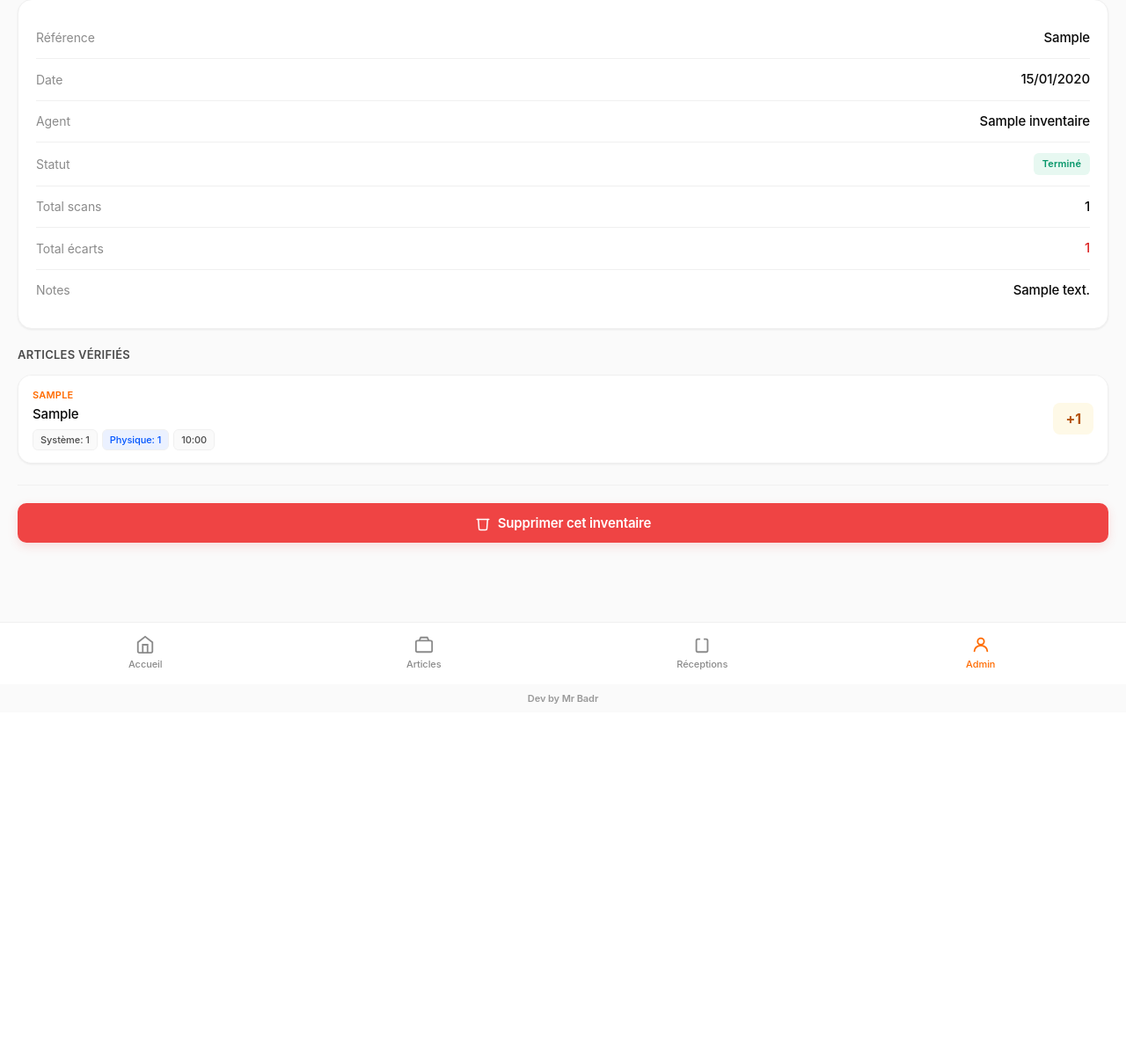
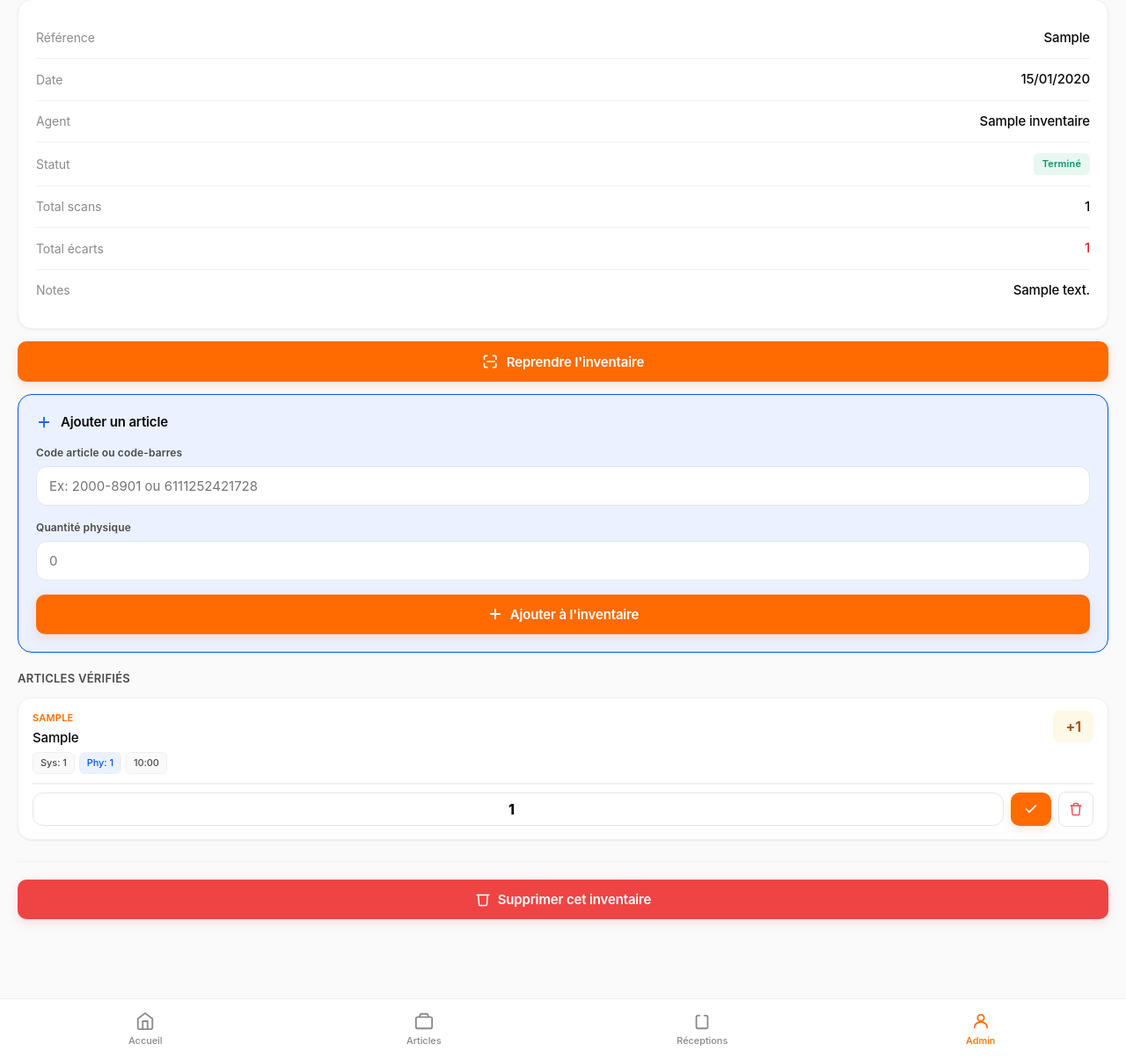
Before and after one commit to eddinemoonmoon-hub/scan-reception-v2, a Flask app: page /admin/inventaires/1 in a window 1280 px wide. Shown: the part 96-1300 px from the top of the page at 88% size. Before the commit the page ends 896 px from the top, so only its background shows below. Run offline with Flask 3, Linux system fonts and the light colour scheme; a user stored in the database is signed in; tables that the repository leaves empty hold one stand-in row (values such as "Sample post").

Commit message:
Feature: verify rescan detection + edit finished inventaire + reopen

```diff
--- a/routes/admin.py
+++ b/routes/admin.py
@@ -805,6 +805,156 @@ def inventaire_delete(id):
         flash('Inventaire supprime', 'success')
     return redirect(url_for('admin.inventaires'))
 
+@admin.route('/inventaires/<int:id>/ligne/<int:ligne_id>/edit', methods=['POST'])
+@admin_required
+def inventaire_ligne_edit(id, ligne_id):
+    """Edit qty of an existing inventaire ligne"""
+    from models.inventaire import Inventaire, InventaireLigne
+
+    inv = db.session.get(Inventaire, id)
+    if not inv:
+        flash('Inventaire introuvable', 'error')
+        return redirect(url_for('admin.inventaires'))
+
+    ligne = db.session.get(InventaireLigne, ligne_id)
+    if not ligne or ligne.inventaire_id != id:
+        flash('Ligne introuvable', 'error')
+        return redirect(url_for('admin.inventaire_detail', id=id))
+
+    new_qte_raw = request.form.get('qte_physique', '').strip()
+    try:
+        new_qte = float(new_qte_raw)
+    except ValueError:
+        flash('Quantite invalide', 'error')
+        return redirect(url_for('admin.inventaire_detail', id=id))
+
+    if new_qte < 0:
+        flash('Quantite ne peut pas etre negative', 'error')
+        return redirect(url_for('admin.inventaire_detail', id=id))
+
+    old_qte = ligne.qte_physique
+    ligne.qte_physique = new_qte
+    ligne.ecart = new_qte - ligne.qte_systeme
+    db.session.commit()
+    flash(f'Quantite mise a jour: {old_qte} -> {new_qte}', 'success')
+    return redirect(url_for('admin.inventaire_detail', id=id))
+
+
+@admin.route('/inventaires/<int:id>/ligne/<int:ligne_id>/delete', methods=['POST'])
+@admin_required
+def inventaire_ligne_delete(id, ligne_id):
+    """Delete a ligne from inventaire"""
+    from models.inventaire import Inventaire, InventaireLigne
+
+    inv = db.session.get(Inventaire, id)
+    if not inv:
+        flash('Inventaire introuvable', 'error')
+        return redirect(url_for('admin.inventaires'))
+
+    ligne = db.session.get(InventaireLigne, ligne_id)
+    if not ligne or ligne.inventaire_id != id:
+        flash('Ligne introuvable', 'error')
+        return redirect(url_for('admin.inventaire_detail', id=id))
+
+    db.session.delete(ligne)
+    db.session.commit()
+    flash('Ligne supprimee', 'success')
+    return redirect(url_for('admin.inventaire_detail', id=id))
+
+
+@admin.route('/inventaires/<int:id>/ligne/add', methods=['POST'])
+@admin_required
+def inventaire_ligne_add(id):
+    """Add a new article to an inventaire"""
+    from models.inventaire import Inventaire, InventaireLigne
+    from models.article_barcode import ArticleBarcode
+    from models.stock_level import StockLevel
+
+    inv = db.session.get(Inventaire, id)
+    if not inv:
+        flash('Inventaire introuvable', 'error')
+        return redirect(url_for('admin.inventaires'))
+
+    search = request.form.get('article_search', '').strip()
+    qte_raw = request.form.get('qte_physique', '').strip()
+
+    if not search or not qte_raw:
+        flash('Article et quantite obligatoires', 'error')
+        return redirect(url_for('admin.inventaire_detail', id=id))
+
+    try:
+        qte = float(qte_raw)
+    except ValueError:
+        flash('Quantite invalide', 'error')
+        return redirect(url_for('admin.inventaire_detail', id=id))
+
+    if qte < 0:
+        flash('Quantite ne peut pas etre negative', 'error')
+        return redirect(url_for('admin.inventaire_detail', id=id))
+
+    # Search article
+    article = Article.query.filter_by(code_article=search).first()
+    if not article:
+        article = Article.query.filter_by(barcode=search).first()
+    if not article:
+        extra = ArticleBarcode.query.filter_by(barcode=search).first()
+        if extra:
+            article = db.session.get(Article, extra.article_id)
+
+    if not article:
+        flash(f'Article introuvable: {search}', 'error')
+        return redirect(url_for('admin.inventaire_detail', id=id))
+
+    # Get qte_systeme
+    sl = StockLevel.query.filter_by(
+        article_code=article.code_article,
+        warehouse_code='20'
+    ).first()
+    qte_systeme = sl.quantity if sl else 0
+    ecart = qte - qte_systeme
+
+    # Check if already exists in inventaire
+    existing = InventaireLigne.query.filter_by(
+        inventaire_id=id,
+        article_id=article.id
+    ).first()
+
+    if existing:
+        existing.qte_systeme = qte_systeme
+        existing.qte_physique = qte
+        existing.ecart = ecart
+        flash(f'Article deja present - Qte remplacee: {qte}', 'success')
+    else:
+        ligne = InventaireLigne(
+            inventaire_id=id,
+            article_id=article.id,
+            qte_systeme=qte_systeme,
+            qte_physique=qte,
+            ecart=ecart
+        )
+        db.session.add(ligne)
+        flash(f'Article ajoute: {article.designation} - {qte}', 'success')
+
+    db.session.commit()
+    return redirect(url_for('admin.inventaire_detail', id=id))
+
+
+@admin.route('/inventaires/<int:id>/reopen', methods=['POST'])
+@admin_required
+def inventaire_reopen(id):
+    """Reopen an inventaire - set as active session and redirect to scanner"""
+    from models.inventaire import Inventaire
+
+    inv = db.session.get(Inventaire, id)
+    if not inv:
+        flash('Inventaire introuvable', 'error')
+        return redirect(url_for('admin.inventaires'))
+
+    session['inventaire_id'] = inv.id
+    session['inventaire_ref'] = inv.reference
+
+    flash(f'Inventaire {inv.reference} repris', 'success')
+    return redirect(url_for('verify.scan'))
 
 @admin.route('/inventaires/<int:id>/export')
 @admin_required
--- a/templates/admin/inventaires/detail.html
+++ b/templates/admin/inventaires/detail.html
@@ -66,21 +66,62 @@
       {% endif %}
     </div>
 
+    <!-- Reprendre inventaire button -->
+    <div style="margin-top:14px;">
+      <form method="POST" action="/admin/inventaires/{{ inventaire.id }}/reopen" onsubmit="return confirmReopen(this);">
+        <button type="submit" class="btn-primary btn-full">
+          <svg width="20" height="20" viewBox="0 0 24 24" fill="none">
+            <path d="M3 9V6a2 2 0 012-2h2M3 15v3a2 2 0 002 2h2M15 4h2a2 2 0 012 2v3M15 20h2a2 2 0 002-2v-3" stroke="white" stroke-width="2" stroke-linecap="round"/>
+            <line x1="7" y1="12" x2="17" y2="12" stroke="white" stroke-width="2" stroke-linecap="round"/>
+          </svg>
+          Reprendre l'inventaire
+        </button>
+      </form>
+    </div>
+
+    <!-- Add new article -->
+    <div class="card" style="margin-top:14px;background:var(--blue-light);border-color:var(--blue);">
+      <div class="card-header">
+        <svg width="18" height="18" viewBox="0 0 24 24" fill="none">
+          <path d="M12 5v14M5 12h14" stroke="#2563EB" stroke-width="2.5" stroke-linecap="round"/>
+        </svg>
+        <span>Ajouter un article</span>
+      </div>
+      <form method="POST" action="/admin/inventaires/{{ inventaire.id }}/ligne/add">
+        <div class="form-group">
+          <label class="form-label">Code article ou code-barres</label>
+          <input type="text" name="article_search" class="form-input" placeholder="Ex: 2000-8901 ou 6111252421728" required>
+        </div>
+        <div class="form-group">
+          <label class="form-label">Quantité physique</label>
+          <input type="number" name="qte_physique" class="form-input" placeholder="0" inputmode="numeric" step="any" min="0" required>
+        </div>
+        <button type="submit" class="btn-primary btn-full">
+          <svg width="18" height="18" viewBox="0 0 24 24" fill="none">
+            <path d="M12 5v14M5 12h14" stroke="white" stroke-width="2.5" stroke-linecap="round"/>
+          </svg>
+          Ajouter à l'inventaire
+        </button>
+      </form>
+    </div>
+
     <div class="section-title" style="margin-top:20px;">Articles vérifiés</div>
 
     {% if inventaire.lignes %}
     <div class="items-list">
       {% for ligne in inventaire.lignes %}
-      <div class="item-card">
+      <div class="item-card" style="flex-direction:column;align-items:stretch;gap:10px;">
+
+        <div style="display:flex;justify-content:space-between;align-items:flex-start;gap:10px;">
           <div class="item-main">
             <div class="item-code">{{ ligne.article.code_article }}</div>
             <div class="item-name">{{ ligne.article.designation }}</div>
             <div class="item-meta">
               <span class="meta-tag">
-              Système: {{ ligne.qte_systeme|int if ligne.qte_systeme == ligne.qte_systeme|int else ligne.qte_systeme }}
+                Sys: {{ ligne.qte_systeme|int if ligne.qte_systeme == ligne.qte_systeme|int else ligne.qte_systeme }}
               </span>
               <span class="meta-tag" style="color:var(--blue);background:var(--blue-light);">
-              Physique: {{ ligne.qte_physique|int if ligne.qte_physique == ligne.qte_physique|int else ligne.qte_physique }}
+                Phy: {{ ligne.qte_physique|int if ligne.qte_physique == ligne.qte_physique|int else ligne.qte_physique }}
               </span>
               {% if ligne.scanned_at %}
               <span class="meta-tag">{{ ligne.scanned_at.strftime('%H:%M') }}</span>
@@ -90,6 +131,27 @@
           <div class="ligne-qty-badge" style="background:{% if ligne.ecart == 0 %}#E7F8F1;color:#059669{% elif ligne.ecart > 0 %}#FEF9E7;color:#B45309{% else %}#FEECEC;color:#DC2626{% endif %};">
             {% if ligne.ecart > 0 %}+{% endif %}{{ ligne.ecart|int if ligne.ecart == ligne.ecart|int else ligne.ecart }}
           </div>
+        </div>
+
+        <!-- Edit form -->
+        <div style="display:flex;gap:8px;align-items:center;padding-top:8px;border-top:2px solid var(--border);">
+          <form method="POST" action="/admin/inventaires/{{ inventaire.id }}/ligne/{{ ligne.id }}/edit" style="display:flex;gap:8px;flex:1;">
+            <input type="number" name="qte_physique" class="form-input" value="{{ ligne.qte_physique|int if ligne.qte_physique == ligne.qte_physique|int else ligne.qte_physique }}" step="any" min="0" style="flex:1;padding:8px 12px;font-size:16px;font-weight:800;text-align:center;">
+            <button type="submit" class="btn-primary" style="padding:8px 14px;">
+              <svg width="16" height="16" viewBox="0 0 24 24" fill="none">
+                <path d="M20 6L9 17l-5-5" stroke="white" stroke-width="2.5" stroke-linecap="round"/>
+              </svg>
+            </button>
+          </form>
+          <form method="POST" action="/admin/inventaires/{{ inventaire.id }}/ligne/{{ ligne.id }}/delete" onsubmit="return confirm('Supprimer cet article ?');" style="display:inline;">
+            <button type="submit" class="btn-icon-sm" style="width:40px;height:40px;">
+              <svg width="16" height="16" viewBox="0 0 24 24" fill="none">
+                <path d="M3 6h18M8 6V4a2 2 0 012-2h4a2 2 0 012 2v2M19 6l-1 14a2 2 0 01-2 2H8a2 2 0 01-2-2L5 6" stroke="#EF4444" stroke-width="2" stroke-linecap="round"/>
+              </svg>
+            </button>
+          </form>
+        </div>
+
       </div>
       {% endfor %}
     </div>
@@ -120,3 +182,15 @@
 
 </div>
 {% endblock %}
+
+{% block scripts %}
+<script>
+function confirmReopen(form) {
+  var statut = '{{ inventaire.statut }}';
+  if (statut === 'terminee') {
+    return confirm('Cet inventaire est terminé. Voulez-vous ajouter plus d\'articles ?');
+  }
+  return true;
+}
+</script>
+{% endblock %}
--- a/templates/verify/scan.html
+++ b/templates/verify/scan.html
@@ -63,6 +63,9 @@
       <div class="qty-article-info">
         <div class="qty-code" id="qty-code"></div>
         <div class="qty-name" id="qty-name"></div>
+        <div id="qty-existing-warn" class="alert-warning hidden" style="margin-top:10px;padding:10px 12px;font-size:13px;">
+          <strong>Déjà scanné</strong> - Qte actuelle: <span id="qty-existing-value">0</span>
+        </div>
         <div style="display:flex;gap:10px;margin-top:10px;">
           <div style="flex:1;padding:12px 14px;background:#FFF4EC;border-radius:10px;border:1px solid rgba(255,107,0,0.2);">
             <div style="font-size:12px;color:#8B8B8B;font-weight:500;">Stock système</div>
```
Also changed, not shown: routes/api.py (+53 -9 lines), static/js/scanner-inv.js (+42 -14 lines). Lines whose indentation alone changed are shown as unchanged.
